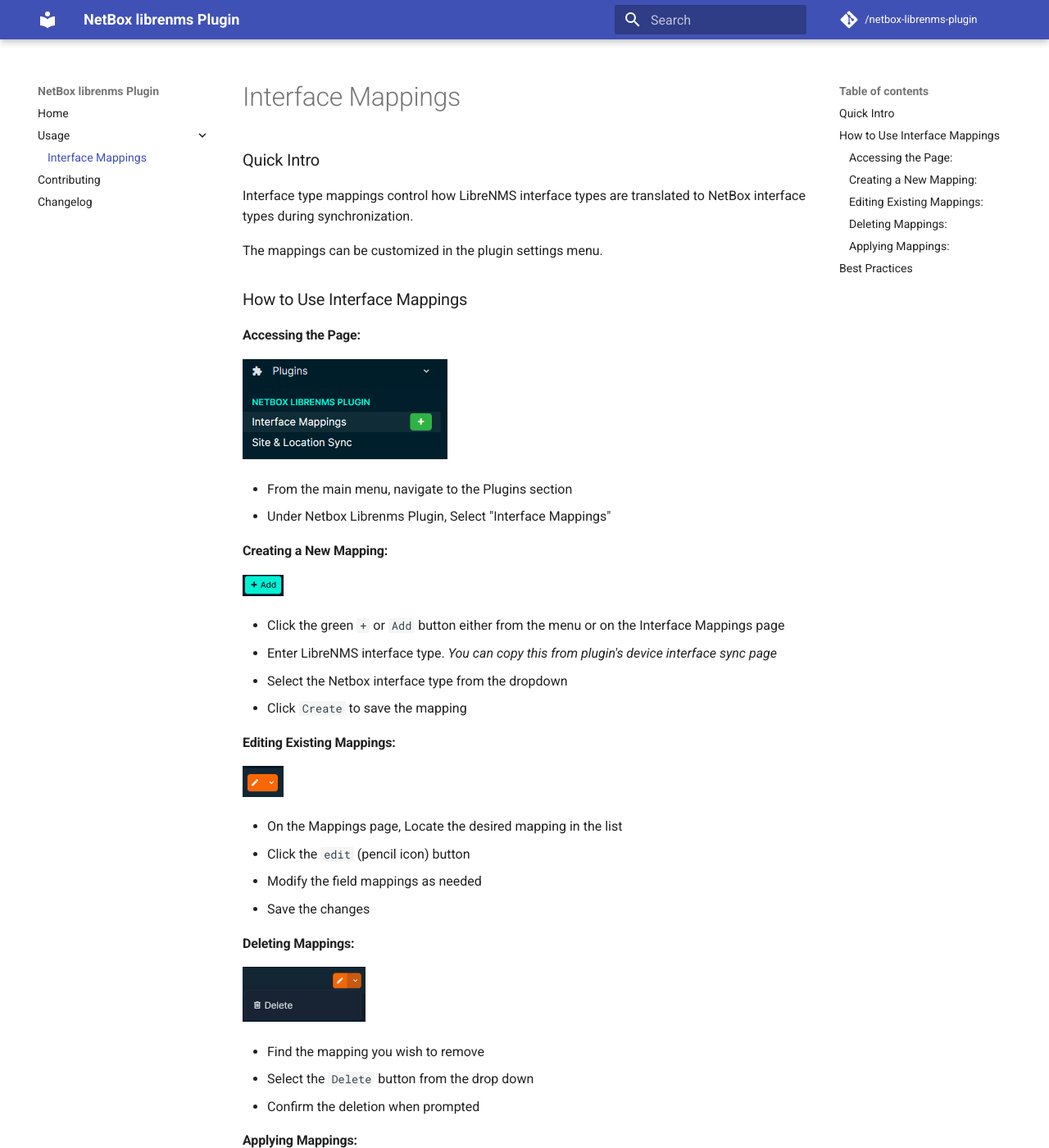
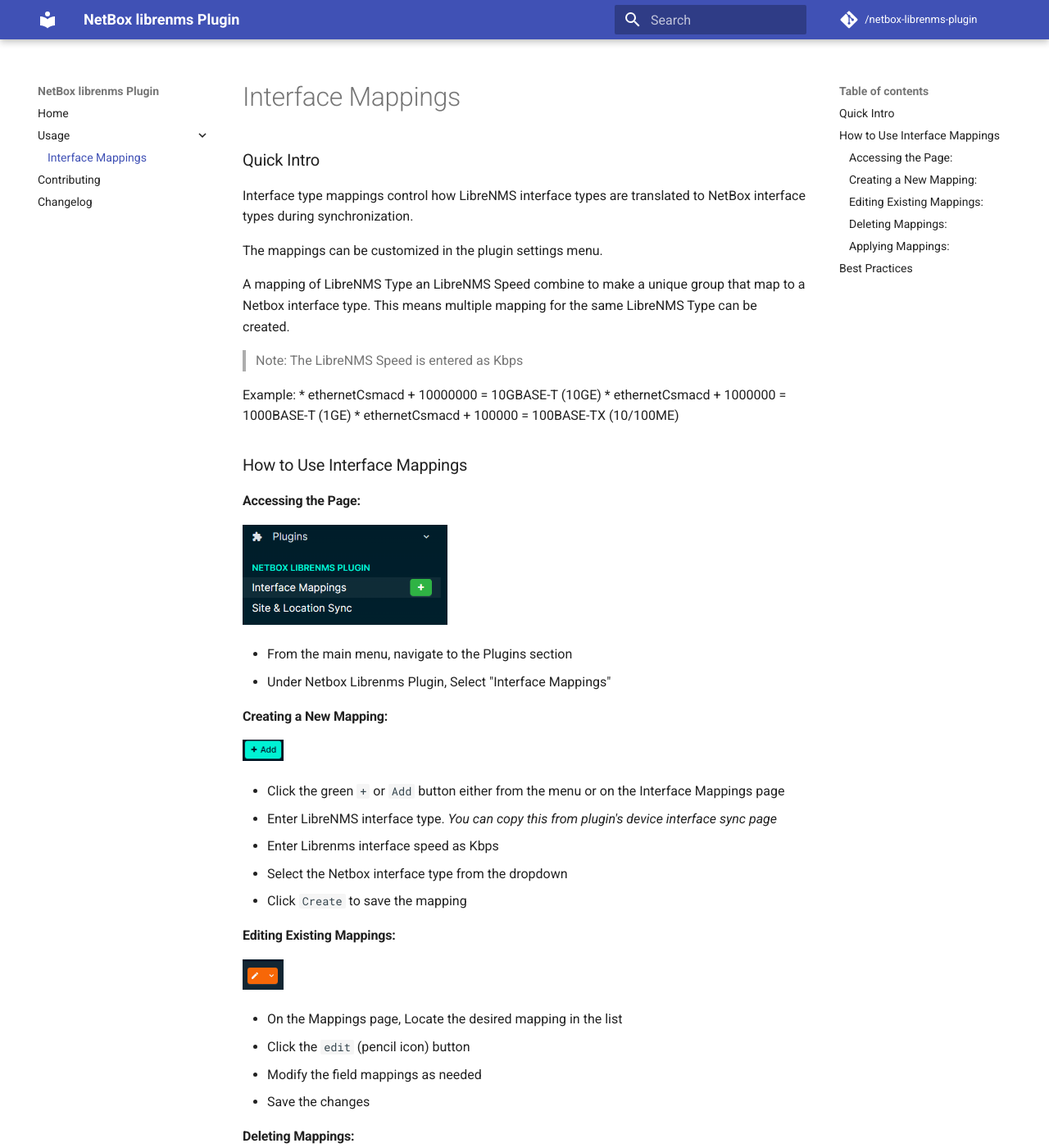
Before and after one commit to bonzo81/netbox-librenms-plugin, an MkDocs documentation site: the page built from docs/interface_mappings.md, in a window 1280 px wide and 1400 px high. Shown: the whole window at 82% size. Built offline with MkDocs 1.6.1 and Material for MkDocs 9.7.7, drawn with Linux system fonts in a browser that asks for light colours; comment, search, counter and statistics services are not loaded.

Commit message:
Update interface_mappings.md

```diff
--- a/docs/interface_mappings.md
+++ b/docs/interface_mappings.md
@@ -4,6 +4,15 @@
 Interface type mappings control how LibreNMS interface types are translated to NetBox interface types during synchronization.
 
 The mappings can be customized in the plugin settings menu.
+
+A mapping of LibreNMS Type an LibreNMS Speed combine to make a unique group that map to a Netbox interface type. This means multiple mapping for the same LibreNMS Type can be created.
+
+> Note: The LibreNMS Speed is entered as Kbps
+
+Example:
+* ethernetCsmacd + 10000000 = 10GBASE-T (10GE)
+* ethernetCsmacd + 1000000 = 1000BASE-T (1GE)
+* ethernetCsmacd + 100000 = 100BASE-TX (10/100ME)
 
 
 ## How to Use Interface Mappings
@@ -19,6 +28,7 @@ The mappings can be customized in the plugin settings menu.
 
 * Click the green `+` or `Add` button either from the menu or on the Interface Mappings page
 * Enter LibreNMS interface type. *You can copy this from plugin's device interface sync page*
+* Enter Librenms interface speed as Kbps
 * Select the Netbox interface type from the dropdown
 * Click `Create` to save the mapping
 
```
